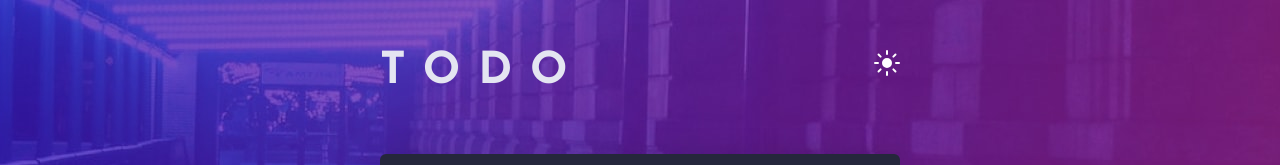
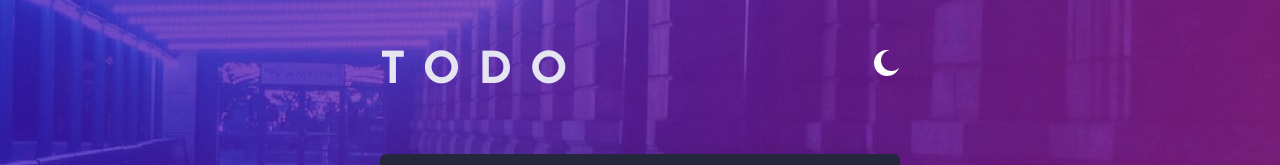
Before and after one commit to mihai2537/todo-app-react, a React (Create React App) app: page / in a window 1280 px wide. Both pictures are taken after a click on the icon 887 px from the left and 63 px from the top of the page. Shown: the top 165 px of the page. Built offline with nearby package versions, Linux system fonts and the light colour scheme.

Commit message:
Add themes skeleton

```diff
--- a/src/components/header.js
+++ b/src/components/header.js
@@ -1,19 +1,22 @@
+import { useContext } from "react";
+import { ThemeContext, Themes } from "../theme";
+import { ReactComponent as IconSun } from "../img/icon-sun.svg";
+import { ReactComponent as IconMoon } from "../img/icon-moon.svg";
+
 export default function Header() {
+  const { theme, toggleTheme } = useContext(ThemeContext);
+
   return (
     <article className="header">
       <h1 className="title">TODO</h1>
-      <svg
-        className="icon-theme"
-        xmlns="http://www.w3.org/2000/svg"
-        width={26}
-        height={26}
-      >
-        <path
-          fill="#FFF"
-          fillRule="evenodd"
-          d="M13 21a1 1 0 011 1v3a1 1 0 11-2 0v-3a1 1 0 011-1zm-5.657-2.343a1 1 0 010 1.414l-2.121 2.121a1 1 0 01-1.414-1.414l2.12-2.121a1 1 0 011.415 0zm12.728 0l2.121 2.121a1 1 0 01-1.414 1.414l-2.121-2.12a1 1 0 011.414-1.415zM13 8a5 5 0 110 10 5 5 0 010-10zm12 4a1 1 0 110 2h-3a1 1 0 110-2h3zM4 12a1 1 0 110 2H1a1 1 0 110-2h3zm18.192-8.192a1 1 0 010 1.414l-2.12 2.121a1 1 0 01-1.415-1.414l2.121-2.121a1 1 0 011.414 0zm-16.97 0l2.121 2.12A1 1 0 015.93 7.344L3.808 5.222a1 1 0 011.414-1.414zM13 0a1 1 0 011 1v3a1 1 0 11-2 0V1a1 1 0 011-1z"
-        />
-      </svg>
+      <IconSun
+        onClick={toggleTheme}
+        className={`icon-theme ${theme === Themes.LIGHT ? "hide" : ""}`}
+      ></IconSun>
+      <IconMoon
+        onClick={toggleTheme}
+        className={`icon-theme ${theme === Themes.DARK ? "hide" : ""}`}
+      ></IconMoon>
     </article>
   );
 }
--- a/src/components/layout.js
+++ b/src/components/layout.js
@@ -1,9 +1,13 @@
 import backgroundDesktop from "../img/bg-desktop-dark.jpg";
 import backgroundMobile from "../img/bg-mobile-dark.jpg";
+import { useContext } from "react";
+import { ThemeContext } from "../theme";
 
 export default function Layout({ children }) {
+  const { theme } = useContext(ThemeContext);
+
   return (
-    <main className="container">
+    <main className={`container ${theme}`}>
       <img
         className="desktop-img"
         src={backgroundDesktop}
--- a/src/css/style.css
+++ b/src/css/style.css
@@ -28,3 +28,7 @@
 .full-opacity {
   opacity: 1;
 }
+
+.hide {
+  display: none;
+}
--- a/src/index.js
+++ b/src/index.js
@@ -1,5 +1,6 @@
 import React from "react";
 import ReactDOM from "react-dom/client";
+import { ThemeProvider } from "./theme";
 
 import "./css/variables.css";
 import "./css/global.css";
@@ -16,7 +17,9 @@ import reportWebVitals from "./reportWebVitals";
 const root = ReactDOM.createRoot(document.getElementById("root"));
 root.render(
   <React.StrictMode>
-    <App />
+    <ThemeProvider>
+      <App />
+    </ThemeProvider>
   </React.StrictMode>
 );
 
--- /dev/null
+++ b/src/theme.js
@@ -0,0 +1,37 @@
+import { createContext, useState, useEffect } from "react";
+
+const ThemeContext = createContext("dark-theme");
+
+const Themes = {
+  LIGHT: "light-theme",
+  DARK: "dark-theme",
+};
+
+function getTheme() {
+  const theme = localStorage.getItem("theme");
+  if (theme) return theme;
+
+  localStorage.setItem("theme", Themes.DARK);
+  return Themes.DARK;
+}
+
+function ThemeProvider({ children }) {
+  const [theme, setTheme] = useState(getTheme());
+
+  useEffect(() => {
+    localStorage.setItem("theme", theme);
+  }, [theme]);
+
+  function toggleTheme() {
+    if (theme === Themes.LIGHT) setTheme(Themes.DARK);
+    if (theme === Themes.DARK) setTheme(Themes.LIGHT);
+  }
+
+  return (
+    <ThemeContext.Provider value={{ theme, toggleTheme }}>
+      {children}
+    </ThemeContext.Provider>
+  );
+}
+
+export { ThemeContext, ThemeProvider, Themes };
```
